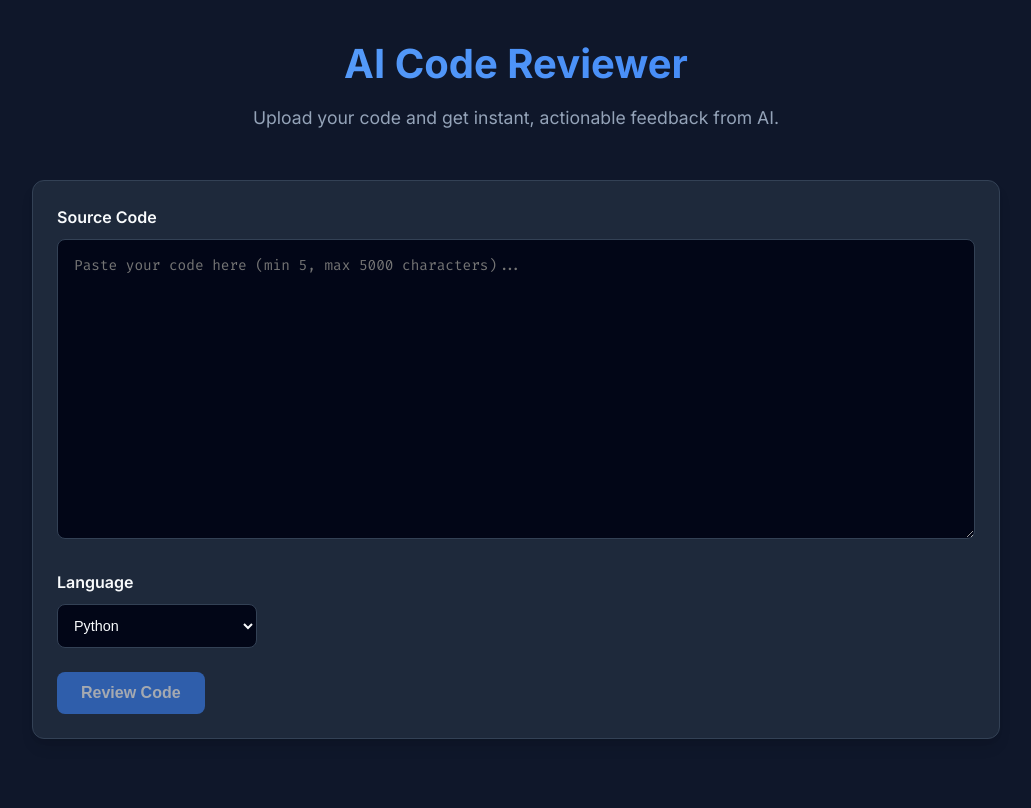
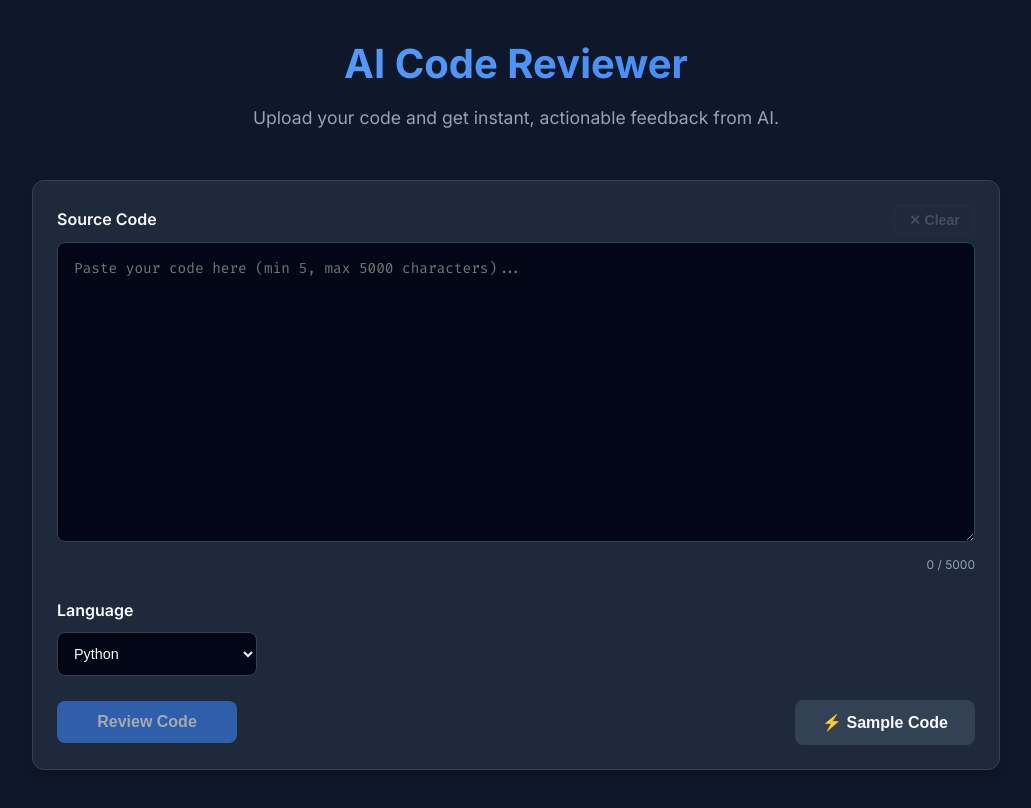
Before and after one commit to Sarvan-12/ai-code-review-tool, a React app in the folder frontend/: page / in a window 1280 px wide. Shown: the top 808 px of the page, without its empty margins (124-1155 px from the left). Built offline with nearby package versions, Linux system fonts and the light colour scheme; the HTML template or start-up script is replaced by a standard one.

Commit message:
feat: added clear, sample, copy button & char counter

```diff
--- a/frontend/src/App.css
+++ b/frontend/src/App.css
@@ -95,6 +95,14 @@ textarea:focus {
   border-color: var(--primary-color);
 }
 
+.char-counter {
+  font-size: 12px;
+  text-align: right;
+  color: var(--text-muted);
+  margin-top: 0.35rem;
+  transition: color 0.2s;
+}
+
 .lang-input {
   width: 100%;
   max-width: 200px;
@@ -132,6 +140,92 @@ textarea:focus {
 
 .btn-primary:disabled {
   opacity: 0.6;
+  cursor: not-allowed;
+}
+
+.btn-secondary {
+  background-color: transparent;
+  color: var(--text-muted);
+  border: 1px solid var(--border-color);
+}
+
+.btn-secondary:hover:not(:disabled) {
+  background-color: var(--surface-lighter);
+  color: var(--text-main);
+  transform: translateY(-1px);
+}
+
+.btn-secondary:disabled {
+  opacity: 0.4;
+  cursor: not-allowed;
+}
+
+.btn-group {
+  display: flex;
+  align-items: center;
+  gap: 0.75rem;
+}
+
+.btn-row {
+  display: flex;
+  align-items: center;
+  justify-content: space-between;
+  margin-top: 1rem;
+}
+
+.btn-row .btn {
+  width: 180px;
+}
+
+.btn-sample {
+  background-color: var(--surface-lighter);
+  color: var(--text-main);
+  border: 1px solid var(--border-color);
+}
+
+.btn-sample:hover:not(:disabled) {
+  background-color: var(--surface-color);
+  border-color: var(--primary-color);
+  transform: translateY(-1px);
+}
+
+.btn-sample:disabled {
+  opacity: 0.5;
+  cursor: not-allowed;
+}
+
+.input-group-header {
+  display: flex;
+  align-items: center;
+  justify-content: space-between;
+  margin-bottom: 0.5rem;
+}
+
+.input-group-header label {
+  margin-bottom: 0;
+}
+
+.btn-clear-corner {
+  background: transparent;
+  border: 1px solid var(--border-color);
+  color: var(--text-muted);
+  font-size: 0.875rem;
+  font-weight: 600;
+  padding: 0.4rem 0.9rem;
+  border-radius: 6px;
+  cursor: pointer;
+  transition: all 0.2s;
+  line-height: 1;
+}
+
+.btn-clear-corner:hover:not(:disabled) {
+  background-color: rgba(239, 68, 68, 0.1);
+  border-color: var(--danger);
+  color: var(--danger);
+}
+
+.btn-clear-corner:disabled {
+  opacity: 0.3;
   cursor: not-allowed;
 }
 
@@ -192,6 +286,33 @@ textarea:focus {
   position: relative;
 }
 
+.btn-copy {
+  position: absolute;
+  top: 0.75rem;
+  right: 0.75rem;
+  background-color: rgba(51, 65, 85, 0.8);
+  color: var(--text-main);
+  border: 1px solid var(--border-color);
+  border-radius: 6px;
+  padding: 0.35rem 0.75rem;
+  font-size: 0.75rem;
+  font-weight: 600;
+  cursor: pointer;
+  transition: all 0.2s;
+  backdrop-filter: blur(4px);
+  z-index: 10;
+}
+
+.btn-copy:hover {
+  background-color: var(--primary-color);
+  border-color: var(--primary-color);
+  color: white;
+}
+
+.btn-copy:active {
+  transform: scale(0.95);
+}
+
 .refactored-code-container pre {
   font-family: 'Fira Code', monospace;
   font-size: 0.85rem;
--- a/frontend/src/components/CodeInput.jsx
+++ b/frontend/src/components/CodeInput.jsx
@@ -12,12 +12,54 @@ import React from 'react';
  */
 const SUPPORTED_LANGUAGES = ['python', 'javascript', 'typescript', 'java', 'cpp', 'go', 'plaintext'];
 
+const SAMPLE_CODE = `# Python — contains intentional bugs for review demo
+def calculate_average(numbers):
+    total = 0
+    for i in range(len(numbers)):
+        total =+ numbers[i]   # bug: =+ should be +=
+    average = total / len(numbers)  # bug: ZeroDivisionError if list is empty
+    return average
+
+def find_duplicates(lst):
+    seen = []
+    duplicates = []
+    for item in lst:
+        if item in seen:
+            duplicates.append(item)
+        seen.append(item)  # bug: should append only if not already seen
+    return list(set(duplicates))
+
+def fetch_user(user_id):
+    users = {1: 'Alice', 2: 'Bob', 3: 'Charlie'}
+    return users[user_id]   # bug: KeyError if user_id not in dict; no default
+
+result = calculate_average([])
+print('Average:', result)
+
+dupes = find_duplicates([1, 2, 2, 3, 3, 3, 4])
+print('Duplicates:', dupes)
+
+user = fetch_user(99)
+print('User:', user)
+`;
+
 const CodeInput = ({ code, setCode, language, setLanguage, onSubmit, isLoading }) => {
   return (
     <div className="card">
       <form onSubmit={onSubmit}>
         <div className="input-group">
+          <div className="input-group-header">
             <label htmlFor="code-input">Source Code</label>
+            <button
+              type="button"
+              className="btn-clear-corner"
+              onClick={() => setCode('')}
+              disabled={isLoading || code.length === 0}
+              title="Clear code"
+            >
+              ✕ Clear
+            </button>
+          </div>
           <textarea
             id="code-input"
             value={code}
@@ -31,6 +73,19 @@ const CodeInput = ({ code, setCode, language, setLanguage, onSubmit, isLoading }
               Code must be at least 5 characters long.
             </p>
           )}
+          <p
+            className="char-counter"
+            style={{
+              color:
+                code.length > 4900
+                  ? 'var(--danger)'
+                  : code.length > 4000
+                  ? 'var(--warning)'
+                  : 'var(--text-muted)',
+            }}
+          >
+            {code.length} / 5000
+          </p>
         </div>
 
         <div className="input-group">
@@ -50,6 +105,7 @@ const CodeInput = ({ code, setCode, language, setLanguage, onSubmit, isLoading }
           </select>
         </div>
 
+        <div className="btn-row">
           <button
             type="submit"
             className="btn btn-primary"
@@ -57,6 +113,19 @@ const CodeInput = ({ code, setCode, language, setLanguage, onSubmit, isLoading }
           >
             {isLoading ? 'Analyzing Code...' : 'Review Code'}
           </button>
+          <button
+            type="button"
+            className="btn btn-sample"
+            onClick={() => {
+              setCode(SAMPLE_CODE);
+              setLanguage('python');
+            }}
+            disabled={isLoading}
+            title="Load a buggy sample for testing"
+          >
+            ⚡ Sample Code
+          </button>
+        </div>
       </form>
     </div>
   );
--- a/frontend/src/components/ReviewResult.jsx
+++ b/frontend/src/components/ReviewResult.jsx
@@ -1,4 +1,4 @@
-import React from 'react';
+import React, { useState } from 'react';
 import IssueList from './IssueList';
 
 /**
@@ -7,7 +7,16 @@ import IssueList from './IssueList';
  * @param {object} result - The response data from the backend
  */
 const ReviewResult = ({ result }) => {
+  const [copied, setCopied] = useState(false);
   if (!result || !result.data) return null;
+
+  const handleCopy = () => {
+    if (result.data.suggestions.refactored_code) {
+      navigator.clipboard.writeText(result.data.suggestions.refactored_code);
+      setCopied(true);
+      setTimeout(() => setCopied(false), 2000);
+    }
+  };
 
   const { suggestions, responseTime, model, language } = result.data;
   const score = suggestions.score;
@@ -34,6 +43,13 @@ const ReviewResult = ({ result }) => {
         <div className="refactor-section">
           <h3 className="section-title">🛠️ Refactored Code</h3>
           <div className="refactored-code-container">
+            <button
+              className="btn-copy"
+              onClick={handleCopy}
+              title="Copy code to clipboard"
+            >
+              {copied ? '✅ Copied!' : '📋 Copy Code'}
+            </button>
             <pre>
               <code>{suggestions.refactored_code}</code>
             </pre>
```
Lines whose indentation alone changed are shown as unchanged.
